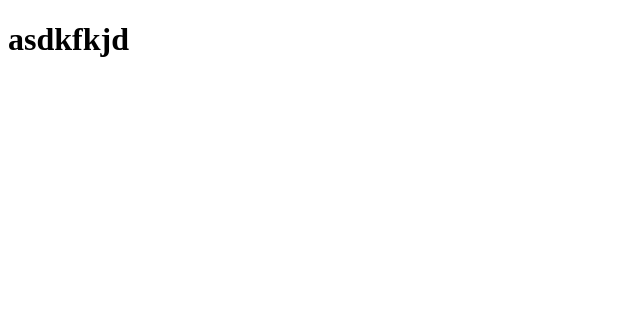
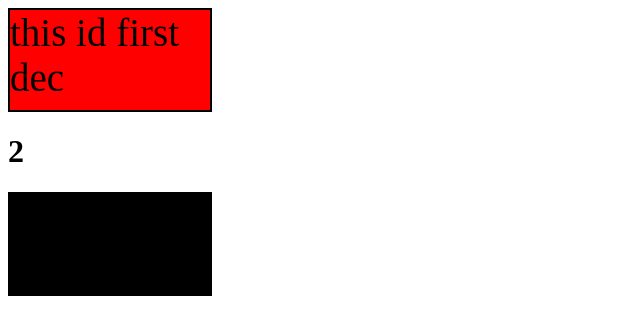
Before and after one commit to prajyotbhopale/git-demo, a plain HTML site: page index.html in a window 1280 px wide. Shown: the whole page, without its empty margins (0-640 px from the left). Drawn offline with Linux system fonts and the light colour scheme.

Commit message:
new demo

```diff
--- a/index.html
+++ b/index.html
@@ -4,10 +4,13 @@
     <meta charset="UTF-8">
     <meta name="viewport" content="width=device-width, initial-scale=1.0">
     <title>basics of javascript</title>
+    <link rel="stylesheet" href="style.css" class="css">
 </head>
 <body>
-    <!-- <h1 id="myigit  -->
-     <h1>asdkfkjd</h1>
+    <!-- <h2>hello JavaScript</h2> -->
+     <div class="box">this id first dec</div>
+      <h1 id="demo">2</h1>
+       <div class="box">3</div>
     <script src="script.js"></script>
 </body>
 </html>
--- a/script.js
+++ b/script.js
@@ -1,134 +1,19 @@
-//  let marks = 93;
-//  if(marks>60){
-//     console.log("B grade")
-//  }
-// else if(marks>80){
-//     console.log("A grade")
-// }
+// let divs = document.querySelectorAll(".box");
+// divs[0].innertext="new valuse";
+// divs[1].innertext="new aksdjk";
+// divs[2].innertext="new kldjfslk";
 
-// else if(marks>90){
-//     console.log("A+ grade")
-// }
+// let demo = document.querySelector("div")
+// console.log(demo);
 
-// else {
-//     console.log("you are fail")
-// }
+// let p = demo.setAttribute("class","newclass");
+// console.log(p);
 
-// let age = 39;
+// demo.className = "newclass"; // same effect
+// console.log(demo.className); // "newclass"
 
-// let result = age > 18 ? "adult": "not adult";
+let color = document.querySelectorAll("div");
+console.log(color);
 
-// console.log(result);
-
-// let subject = 80;
-
-// let result = subject > 9 ? "yes": "no";
-// console.log(result);
-
-// let num =prompt("Enter a number");
-
-// console.log(num);
-
-// if(num % 5 === 0){
-//     console.log("the number is divisible by 5");
-
-// }else{
-
-//     console.log("number is not divisible by 5");
-// }
-
-// let str = "BBBBBB";
-
-// str = str.toLowerCase();//javascript are immutable means it does not change
-
-// console.log(str);
-
-// let s= prompt("Enter your full name");
-
-// let username = "@" + s + s.length;
-// console.log(username);
-
-// const tagline = "MDN - Resources for developers, by developers";
-// console.log(tagline.indexOf("MDN")); // 20
-
-// let heros = ["batman","spiderman","hanuman","doremon","shaktiman"]
-
-// // for(let i=0; i<heros.length; i++){
-
-// // console.log(heros[i]);
-// // }
-
-// // for(let hero in heros){
-// //     console.log(hero);
-// // }
-
-// let marks = [85,97,44,37,76,60]
-// let sum=0;
-// // for(let i=0; i<marks.length; i++){
-// //     sum+=marks[i];
-// // }
-
-// // let average = sum/marks.length;
-
-// // console.log(average);
-
-// for(let val of marks){
-//     sum = sum +val;
-// }
-
-// let average=sum/marks.length;
-// console.log(average)
-
-// let prices = [250, 645, 300, 900, 50];
-
-// for(let val of prices){
-//     // console.log(val)
-//     let offer = val/10;
-//     val = val - offer;
-//     console.log(val)
-// }
-
-// let items = [250,645,300,900,50];
-
-// for (let i=0; i<items.length; i++){
-//     let offer = items[i]/10;
-//     items[i]-=offer;
-// }
-
-// console.log(items)
-
-// const arrowMul = (a,b)=>{
-//     return a*b
-// }
-
-//     arrowMul();
-
-// function countVowels(str) {
-//     let count = 0;
-//     for (const char of str) {
-//         if (
-//             char === "a" ||
-//             char === "e" ||
-//             char === "i" ||
-//             char === "o" ||
-//             char === "u"
-//         ) {
-//             count++;
-
-//         }
-
-//     }
-
-//     console.log(count);
-// }
-
-function countVowels(str) {
-    let count = 0;
-    for (const char of str) {
-        // Updated condition here
-        if ("aeiou".includes(char.toLowerCase())) {
-            count++;
-        }
-    }
-    console.log(count);
-}
+color[1].style.backgroundColor ="black";
+color[0].style.fontSize ="39px";
--- a/style.css
+++ b/style.css
@@ -0,0 +1,6 @@
+.box{
+    height: 100px;
+    width: 200px;
+    border: 2px solid black;
+    background-color: red;
+}
```
